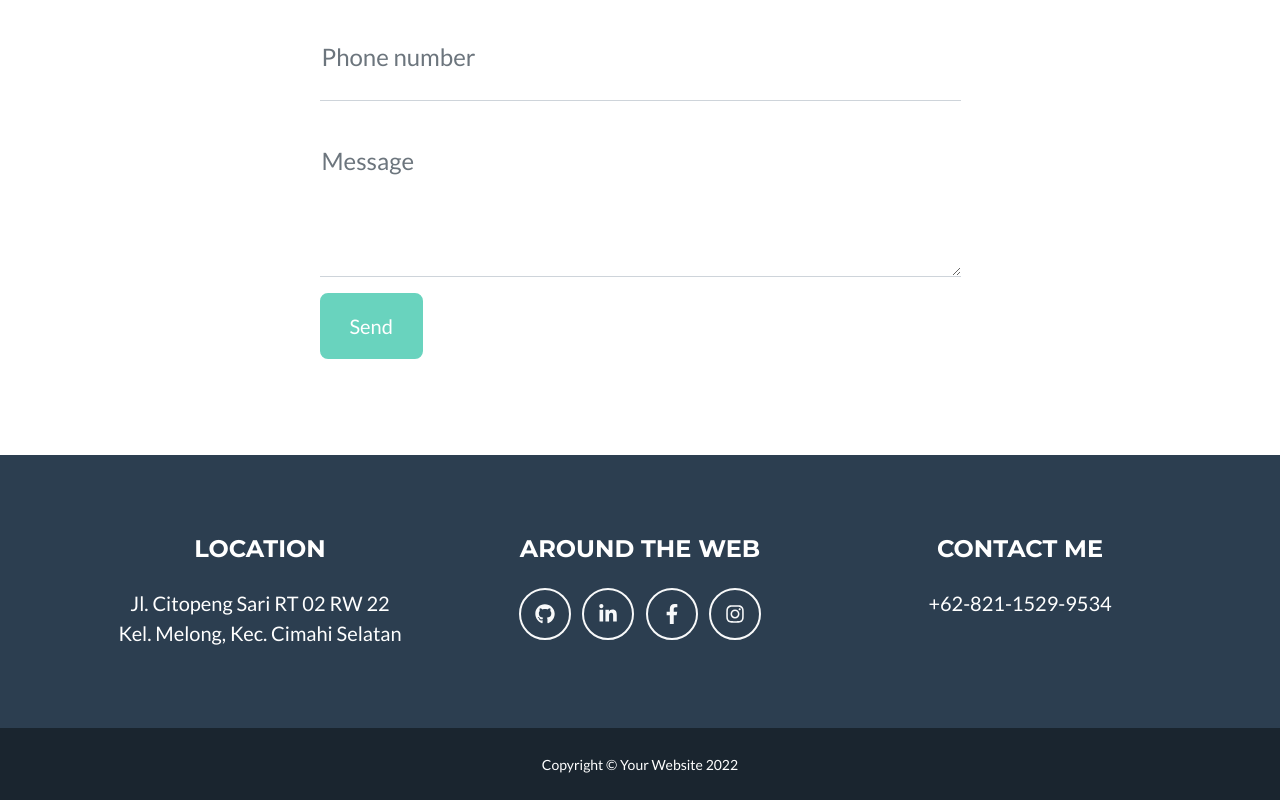
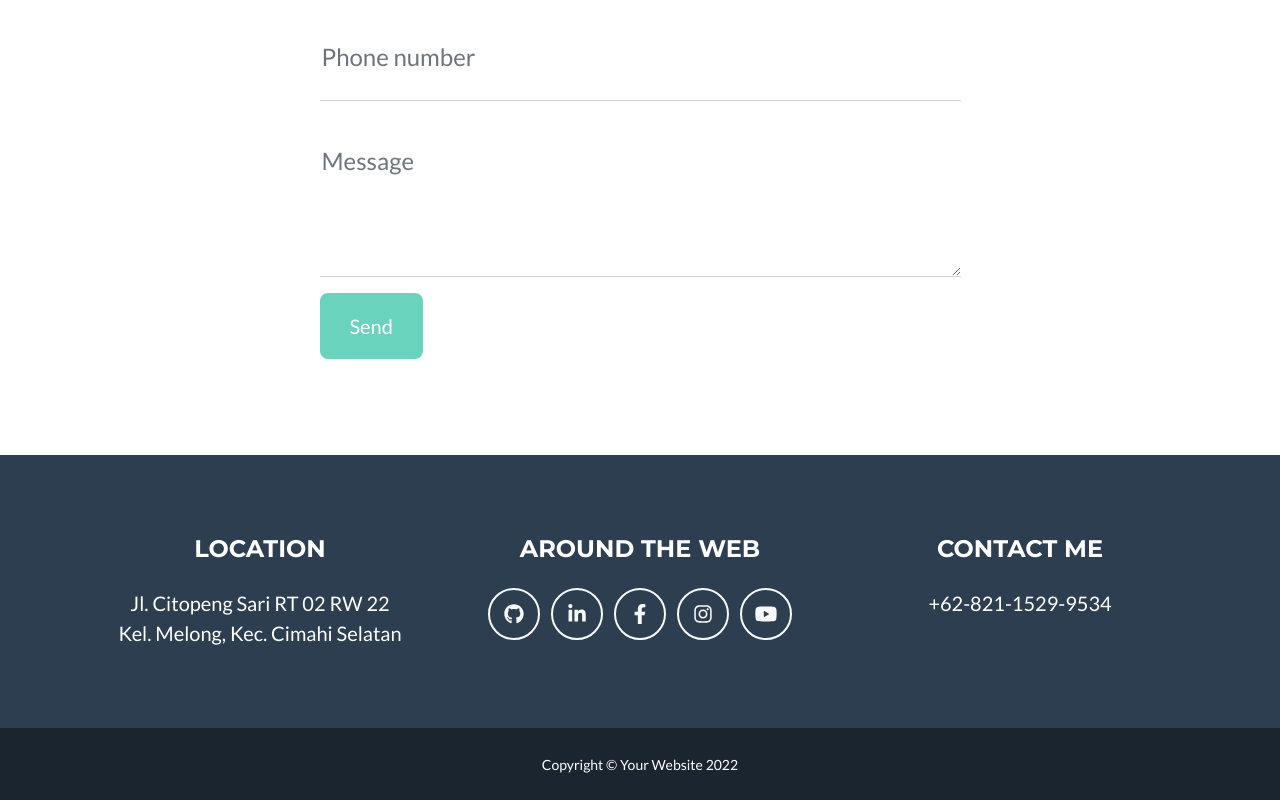
Before and after one commit to mYusufH882/yusufcoding, a plain HTML site: page index.html in a window 1280 px wide. Shown: the part 2736-3536 px from the top of the page. Drawn offline with nearby package versions, Linux system fonts and the light colour scheme.

Commit message:
Update Done

```diff
--- a/index.html
+++ b/index.html
@@ -245,6 +245,7 @@
                         <a class="btn btn-outline-light btn-social mx-1" href="https://www.linkedin.com/in/muhammad-yusuf-haryadi-2aa291198/" target="_blank"><i class="fab fa-fw fa-linkedin-in"></i></a>
                         <a class="btn btn-outline-light btn-social mx-1" href="https://www.facebook.com/profile.php?id=100027998081761&sk=about&viewas=100000686899395" target="_blank"><i class="fab fa-fw fa-facebook-f"></i></a>
                         <a class="btn btn-outline-light btn-social mx-1" href="https://www.instagram.com/yusufcoding/" target="_blank"><i class="fab fa-fw fa-instagram"></i></a>
+                        <a class="btn btn-outline-light btn-social mx-1" href="https://www.youtube.com/channel/UCO1ViO5H8Yq5c_DwdoTwOkw" target="_blank"><i class="fab fa-fw fa-youtube"></i></a>
                     </div>
                     <!-- Footer About Text-->
                     <div class="col-lg-4">
```
